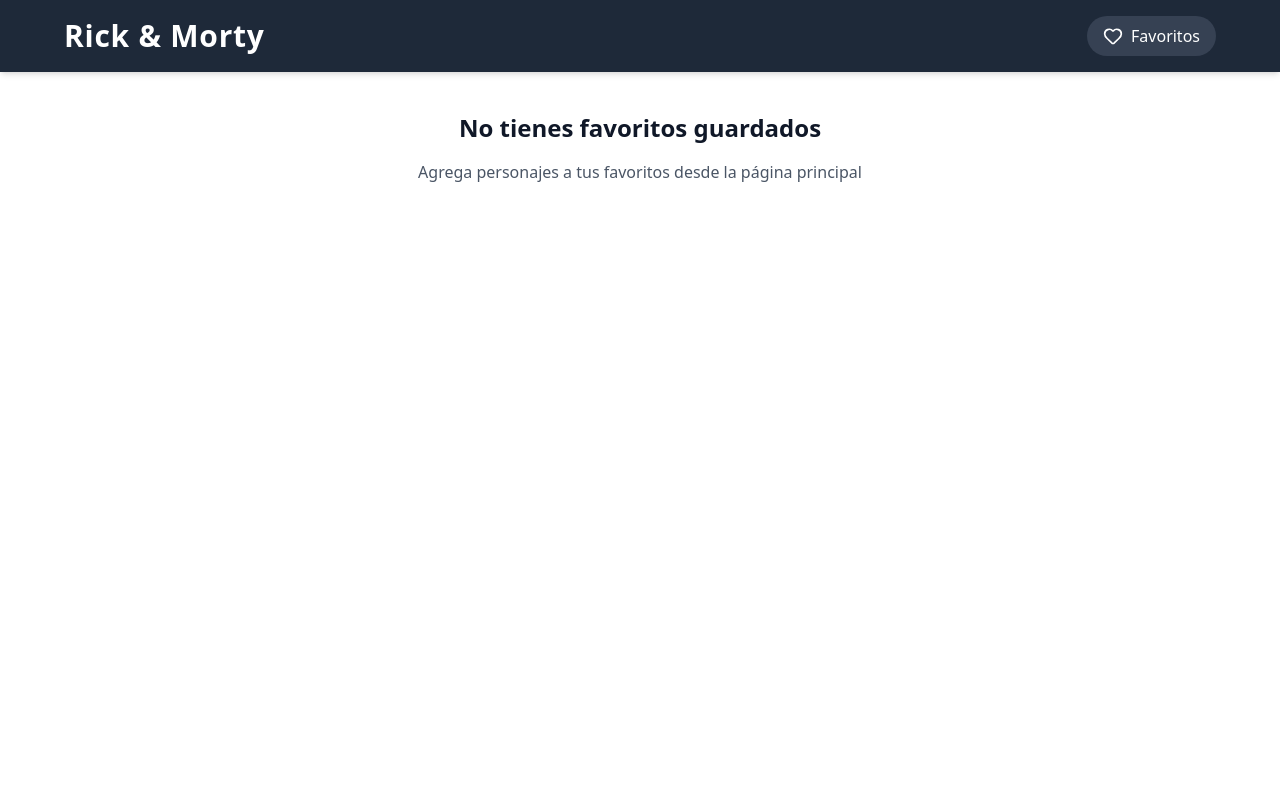
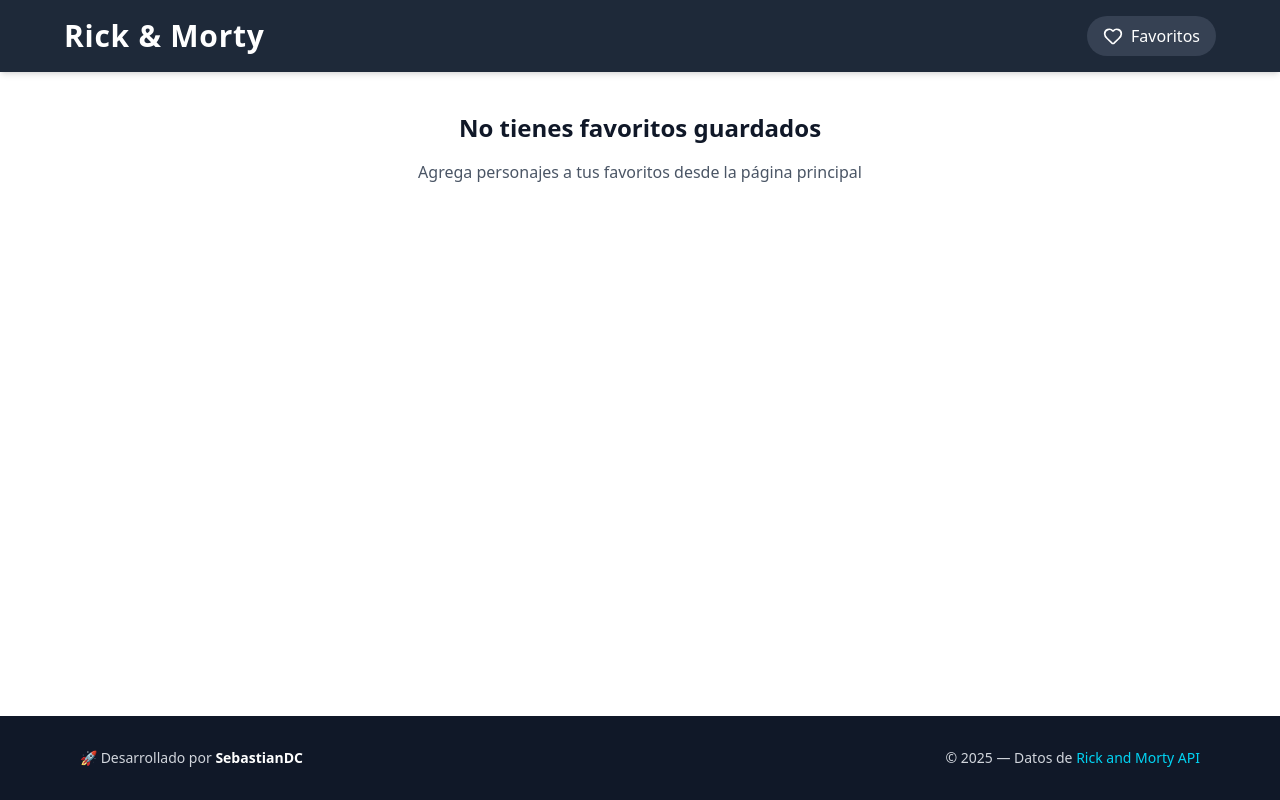
Before and after one commit to sebasdex/rick-morty-app, a React (Vite) app: page /favorites in a window 1280 px wide. Built offline with nearby package versions, Linux system fonts and the light colour scheme.

Commit message:
feat: Update layout components to ensure proper flex behavior and add Footer to App

```diff
--- a/src/App.tsx
+++ b/src/App.tsx
@@ -1,10 +1,12 @@
 import Header from "./components/Header";
 import { Outlet } from "react-router";
+import Footer from "./components/Footer";
 function App() {
   return (
-    <div>
+    <div className="flex flex-col min-h-screen justify-between">
       <Header />
       <Outlet />
+      <Footer />
     </div>
   );
 }
--- a/src/pages/characters/CharacterDetails.tsx
+++ b/src/pages/characters/CharacterDetails.tsx
@@ -34,7 +34,7 @@ export default function CharacterDetails() {
   const fav = isFavorite(character.id);
 
   return (
-    <div className="max-w-3xl mx-auto px-4 py-10 text-gray-800">
+    <div className="max-w-3xl mx-auto px-4 py-10 text-gray-800 w-full flex-1">
       <div className="flex items-center justify-between mb-6">
         <button
           onClick={() => navigate(-1)}
--- a/src/pages/favorites/components/Favorites.tsx
+++ b/src/pages/favorites/components/Favorites.tsx
@@ -6,7 +6,7 @@ function Favorites() {
 
   if (favorites.length === 0) {
     return (
-      <div className="max-w-7xl mx-auto px-4 py-10 text-gray-900">
+      <div className="max-w-7xl mx-auto px-4 py-10 text-gray-900 w-full flex-1">
         <div className="text-center">
           <h2 className="text-2xl font-semibold mb-4">
             No tienes favoritos guardados
@@ -20,7 +20,7 @@ function Favorites() {
   }
 
   return (
-    <div className="max-w-7xl mx-auto px-4 py-10 text-gray-900">
+    <div className="max-w-7xl mx-auto px-4 py-10 text-gray-900 w-full flex-1">
       <h1 className="text-3xl font-bold mb-8">Mis Favoritos</h1>
       <div className="grid grid-cols-1 sm:grid-cols-2 lg:grid-cols-3 xl:grid-cols-4 gap-6">
         {favorites.map((char) => {
--- a/src/pages/home/Home.tsx
+++ b/src/pages/home/Home.tsx
@@ -61,7 +61,7 @@ export default function Home() {
   }
 
   return (
-    <div className="max-w-7xl mx-auto px-4 py-10 text-gray-900">
+    <div className="max-w-7xl mx-auto px-4 py-10 text-gray-900 w-full flex-1">
       <div className="mb-6 flex gap-2 w-full">
         <input
           type="text"
```
